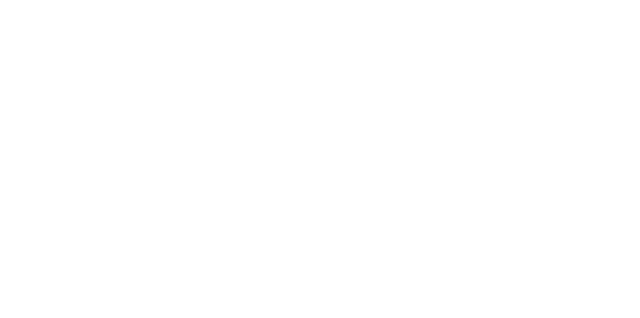
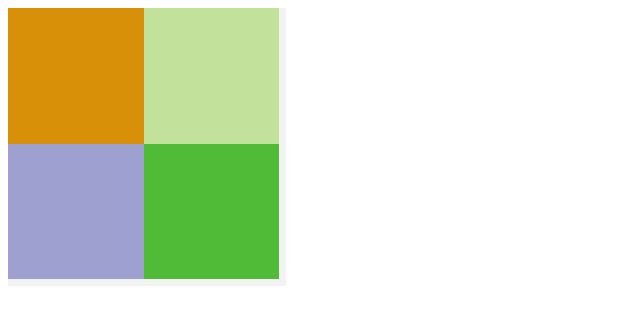
Before and after one commit to sapegin/FE-test-blocks-Mar-9, a plain HTML site: page index.html in a window 1280 px wide. Shown: the whole page, without its empty margins (0-640 px from the left). Drawn offline with Linux system fonts and the light colour scheme.

Commit message:
My implementation.

```diff
--- a/index.html
+++ b/index.html
@@ -16,10 +16,86 @@
 
     -->
     <script>
-        var onLoadCallback = function(containerSize, childSize, numberOfChildren) {
+        function Blocks(containerSize, childSize, numberOfChildren) {
+            // Check if all boxes will fit the box
+            var maxRowSize = Math.floor(containerSize/childSize);
+            var maxNumberOfChildren = maxRowSize * maxRowSize;
+            if (maxNumberOfChildren < numberOfChildren) {
+                numberOfChildren = maxNumberOfChildren;
+            }
 
+            // Create boxes
+            var container = this.createBox(containerSize);
+            container.appendChild(this.createChildBoxes(childSize, numberOfChildren));
+            document.body.appendChild(container);
+
+            // Hover
+            container.addEventListener('mouseover', this.onMouseOver.bind(this));
+            container.addEventListener('mouseout', this.onMouseOut.bind(this));
         }
+
+        Blocks.prototype = {
+            hoverTimeout: 3000,
+
+            createBox: function(size, color) {
+                var box = document.createElement('div');
+                box.className = 'box';
+                box.style.width = box.style.height = size + 'px';
+                if (color !== undefined) {
+                    box.style.background = box.style.color = color;
+                }
+                return box;
+            },
+
+            createChildBoxes: function(size, count) {
+                var fragment = document.createDocumentFragment();
+                for (var boxIdx = 0; boxIdx < count; boxIdx++) {
+                    fragment.appendChild(this.createBox(size, this.getRandomColor()));
+                }
+                return fragment;
+            },
+
+            getRandomColor: function() {
+                return '#' + ('00000' + (Math.floor(Math.random() * 0xffffff)).toString(16)).slice(-6);
+            },
+
+            onMouseOver: function(event) {
+                if (event.target.parentNode.className !== 'box') return;  // We need only child boxes
+                this.hoverTimer = setTimeout(this.removeBox.bind(this, event.target), this.hoverTimeout);
+            },
+
+            onMouseOut: function() {
+                if (this.hoverTimer) {
+                    clearTimeout(this.hoverTimer);
+                }
+            },
+
+            removeBox: function(element) {
+                element.parentNode.removeChild(element);
+            }
+        };
+
+        window.addEventListener('load', function() {
+            function random(min, max) {
+                return Math.random() * (max - min) + min;
+            }
+            new Blocks(random(200, window.innerHeight), random(50, 150), random(10, 100));
+        });
     </script>
+    <style>
+        .box {
+            background:#f3f3f3;
+            }
+            .box .box {
+                float:left;
+                }
+                .box .box:hover {
+                    position:relative;
+                    box-shadow:0 0 10px 1px currentColor;
+                    outline:1px solid currentColor;
+                    cursor:cell;
+                    }
+    </style>
 </head>
 <body>
     <!-- Do not put here anything. All DOM must be generated by JS-->
```
